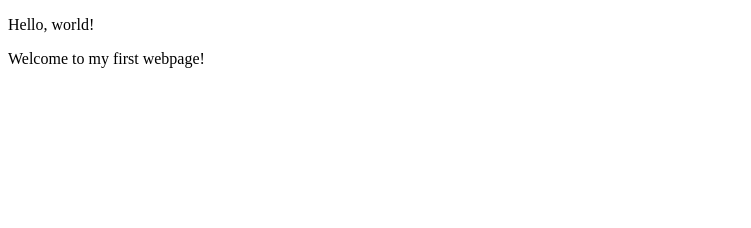
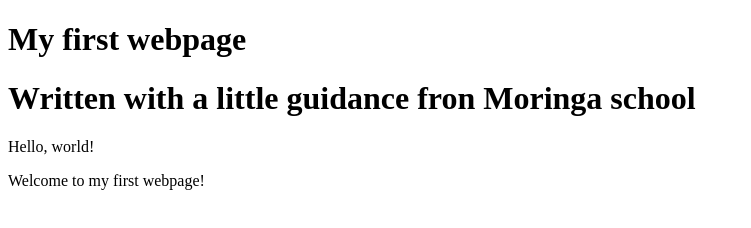
Before and after one commit to Roychela/my-first-webpage, a plain HTML site: page my-first-webpage.html in a window 1280 px wide. Shown: the whole page, without its empty margins (0-751 px from the left). Drawn offline with Linux system fonts and the light colour scheme.

Commit message:
Add header block elements

```diff
--- a/my-first-webpage.html
+++ b/my-first-webpage.html
@@ -5,6 +5,9 @@
     <title>My first webpage</title>
   </head>
   <body>
+    <h1>My first webpage</h1>
+    <h1>Written with a little guidance fron Moringa school </h1>
+
     <p>Hello, world!</p>
     <p>Welcome to my first webpage!</p>
   </body>
```
